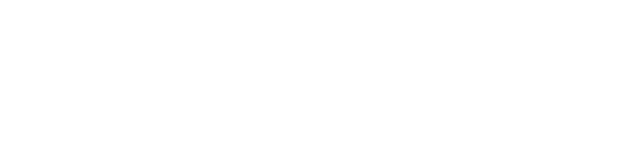
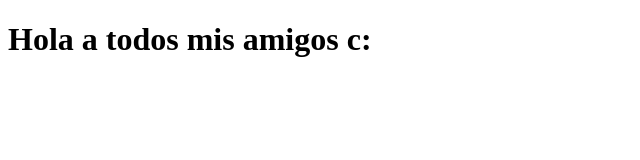
Before and after one commit to Santiago-DG27/mi-proyectogit, a plain HTML site: page index.html in a window 1280 px wide. Shown: the whole page, without its empty margins (0-640 px from the left). Drawn offline with Linux system fonts and the light colour scheme.

Commit message:
cambios al archivo index con el codigo html

```diff
--- a/index.html
+++ b/index.html
@@ -5,6 +5,6 @@
     <title>Mi primera pagina</title>
   </head>
   <body>
-
+    <h1>Hola a todos mis amigos c:</h1>
   </body>
 </html>
```
